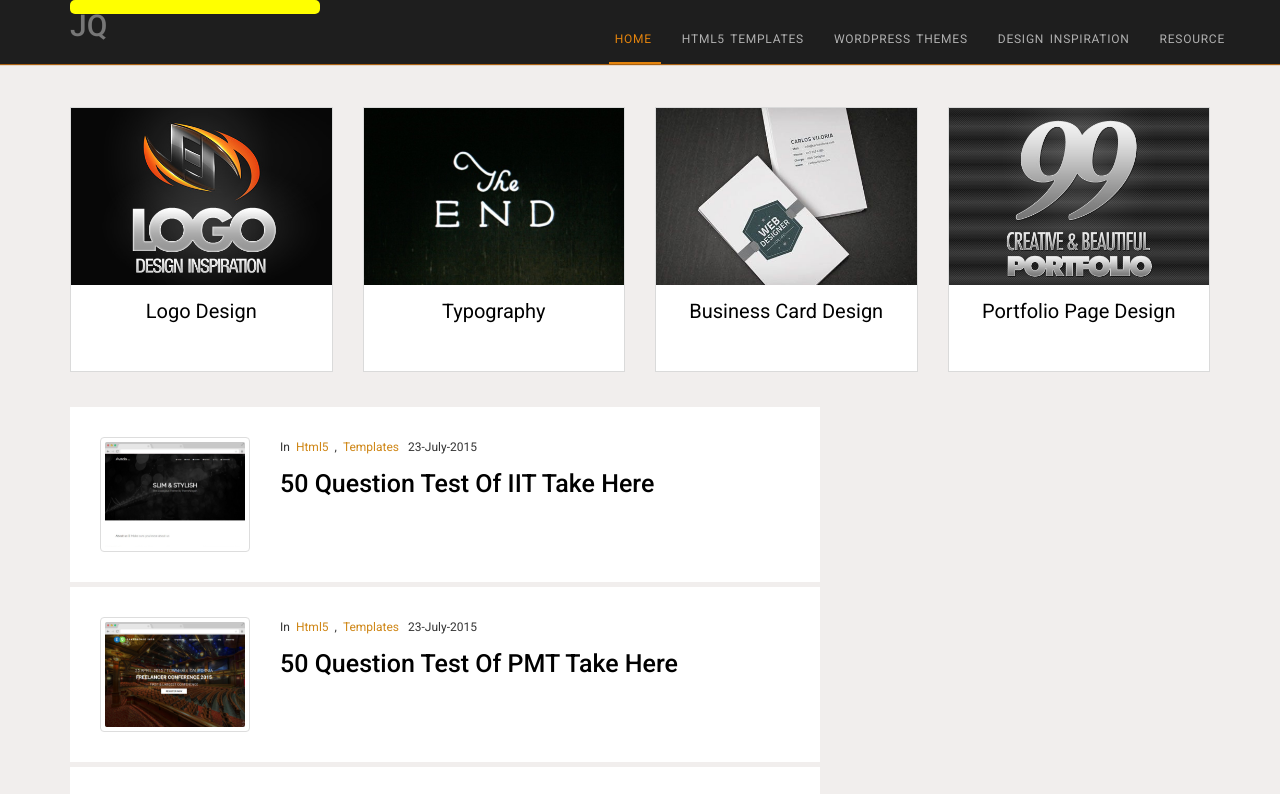
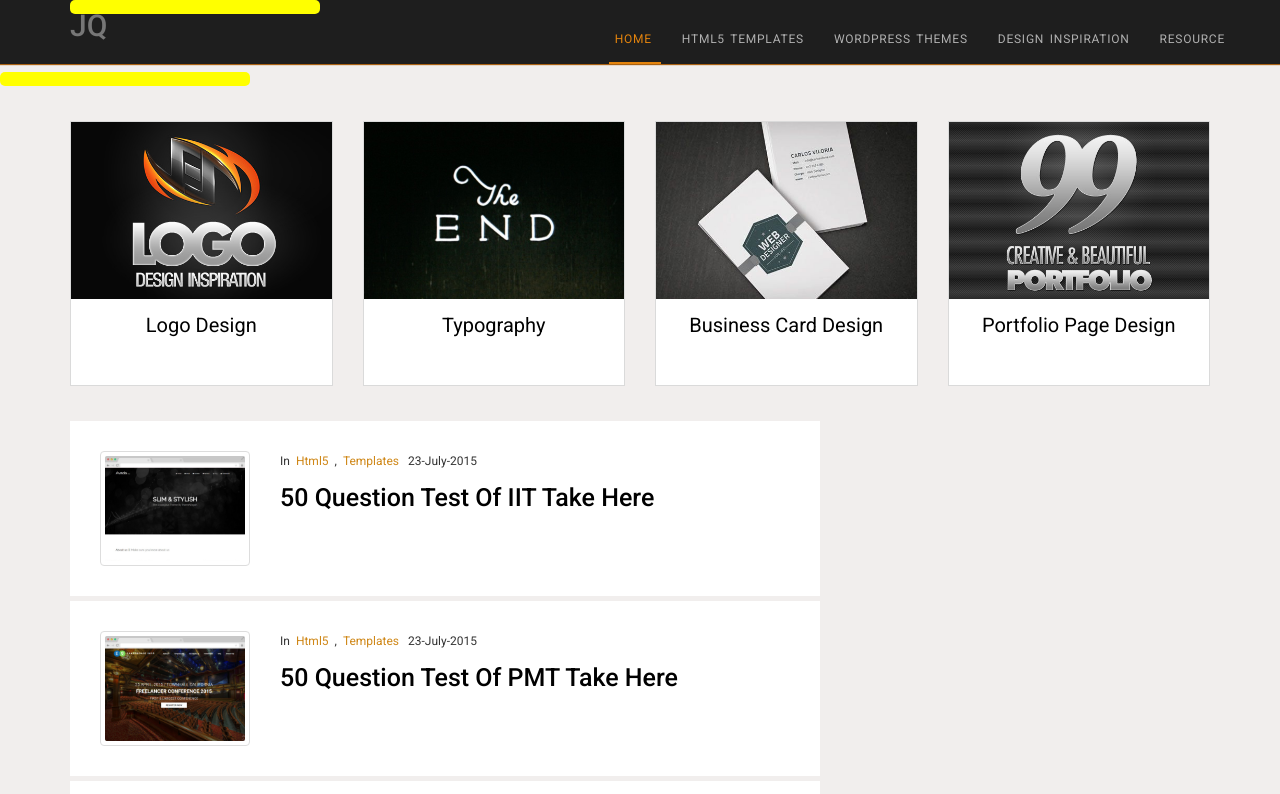
Before and after one commit to AFFITABLE/quartz, a plain HTML site: page index.html in a window 1280 px wide. Shown: the top 794 px of the page. Drawn offline with Linux system fonts and the light colour scheme; no server answers; files whose address does not match are found by name.

Commit message:
Update index.html

```diff
--- a/index.html
+++ b/index.html
@@ -69,6 +69,7 @@
         </nav>
 
         <main>
+             <div id="weather"></div>
               <header class="page-head">
                 <div>
                     <div class="container">
```
